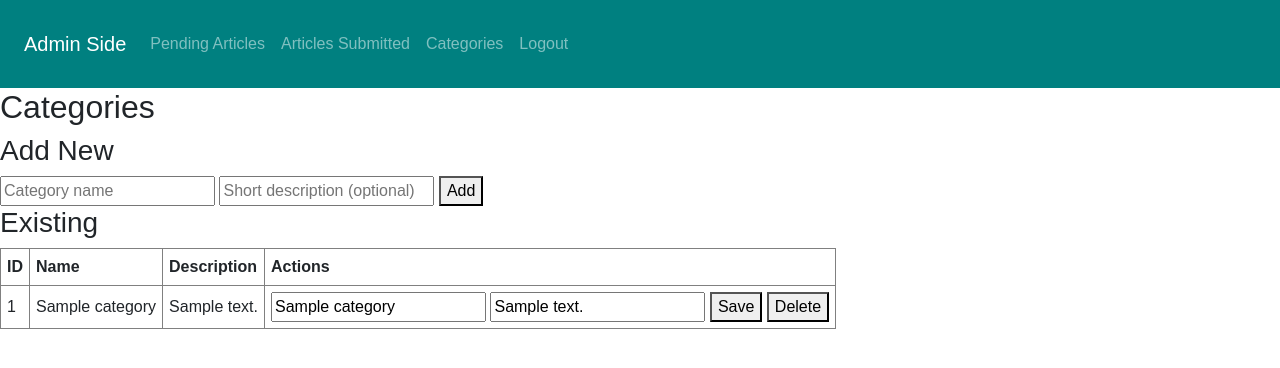
After one commit to eumysimouncastillo/school_newspaper, a PHP site: page /admin/categories.php in a window 1280 px wide. The commit adds this page. Shown: the top 368 px of the page. Run offline with PHP 8.4, Linux system fonts and the light colour scheme; the visitor is signed in with stand-in values (Sample User, id 1); tables that the repository leaves empty hold one stand-in row (values such as "Sample post").

Commit message:
categories

```diff
--- /dev/null
+++ b/admin/categories.php
@@ -0,0 +1,98 @@
+<?php
+require_once 'classloader.php'; // adjust path if needed
+// ensure only admins
+$userModel = new User();
+if (!$userModel->isAdmin()) {
+    header("Location: login.php");
+    exit;
+}
+
+$articleObj = new Article();
+
+if ($_SERVER['REQUEST_METHOD'] === 'POST') {
+    if (isset($_POST['createCategory'])) {
+        $name = trim($_POST['name']);
+        $desc = trim($_POST['description']);
+        $articleObj->createCategory($name, $desc);
+        header("Location: categories.php");
+        exit;
+    }
+    if (isset($_POST['updateCategory'])) {
+        $id = (int)$_POST['category_id'];
+        $name = trim($_POST['name']);
+        $desc = trim($_POST['description']);
+        $articleObj->updateCategory($id, $name, $desc);
+        header("Location: categories.php");
+        exit;
+    }
+    if (isset($_POST['deleteCategory'])) {
+        $id = (int)$_POST['category_id'];
+        $articleObj->deleteCategory($id);
+        header("Location: categories.php");
+        exit;
+    }
+}
+
+$categories = $articleObj->getCategories();
+?>
+
+<!doctype html>
+<html>
+<head>
+    <title>Manage Categories</title>
+
+    <link rel="stylesheet" href="https://cdn.jsdelivr.net/npm/bootstrap@4.6.2/dist/css/bootstrap.min.css" integrity="sha384-xOolHFLEh07PJGoPkLv1IbcEPTNtaed2xpHsD9ESMhqIYd0nLMwNLD69Npy4HI+N" crossorigin="anonymous">
+
+    <script src="https://code.jquery.com/jquery-3.7.0.js"></script>
+  <style>
+    body {
+      font-family: "Arial";
+    }
+    .article-image {
+      max-width: 100%;
+      height: auto;
+      margin-top: 10px;
+      border-radius: 8px;
+    }
+  </style>
+</head>
+<body>
+<?php include 'includes/navbar.php'; ?>
+<h2>Categories</h2>
+
+<h3>Add New</h3>
+<form method="post">
+    <input type="text" name="name" placeholder="Category name" required>
+    <input type="text" name="description" placeholder="Short description (optional)">
+    <button type="submit" name="createCategory">Add</button>
+</form>
+
+<h3>Existing</h3>
+<table border="1" cellpadding="6" cellspacing="0">
+<thead><tr><th>ID</th><th>Name</th><th>Description</th><th>Actions</th></tr></thead>
+<tbody>
+<?php foreach ($categories as $c): ?>
+<tr>
+    <td><?php echo $c['category_id']; ?></td>
+    <td><?php echo htmlspecialchars($c['name']); ?></td>
+    <td><?php echo htmlspecialchars($c['description']); ?></td>
+    <td>
+        <form style="display:inline" method="post">
+            <input type="hidden" name="category_id" value="<?php echo $c['category_id']; ?>">
+            <input type="text" name="name" value="<?php echo htmlspecialchars($c['name']); ?>" required>
+            <input type="text" name="description" value="<?php echo htmlspecialchars($c['description']); ?>">
+            <button type="submit" name="updateCategory">Save</button>
+        </form>
+
+        <form style="display:inline" method="post" onsubmit="return confirm('Delete this category?');">
+            <input type="hidden" name="category_id" value="<?php echo $c['category_id']; ?>">
+            <button type="submit" name="deleteCategory">Delete</button>
+        </form>
+    </td>
+</tr>
+<?php endforeach; ?>
+</tbody>
+</table>
+
+</body>
+</html>
--- a/admin/classes/Article.php
+++ b/admin/classes/Article.php
@@ -14,50 +14,64 @@ class Article extends Database {
      * @param int $author_id The ID of the author.
      * @return int The ID of the newly created article.
      */
-    public function createArticle($title, $content, $author_id) {
-        $sql = "INSERT INTO articles (title, content, author_id, is_active) VALUES (?, ?, ?, 1)";
-        return $this->executeNonQuery($sql, [$title, $content, $author_id]);
+    public function createArticle($title, $content, $author_id, $category_id = null) {
+        $sql = "INSERT INTO articles (title, category_id, content, author_id, is_active) VALUES (?, ?, ?, ?, 1)";
+        $this->executeNonQuery($sql, [$title, $category_id, $content, $author_id]);
+        return $this->pdo->lastInsertId();
     }
 
-    /**
+
+         /**
      * Retrieves articles from the database.
      * @param int|null $id The article ID to retrieve, or null for all articles.
      * @return array
      */
     public function getArticles($id = null) {
         if ($id) {
-            $sql = "SELECT * FROM articles WHERE article_id = ?";
+            $sql = "SELECT a.*, u.username, c.name AS category_name
+                    FROM articles a
+                    JOIN school_publication_users u ON a.author_id = u.user_id
+                    LEFT JOIN categories c ON a.category_id = c.category_id
+                    WHERE a.article_id = ?";
             return $this->executeQuerySingle($sql, [$id]);
         }
-        $sql = "SELECT * FROM articles
-                JOIN school_publication_users ON
-                articles.author_id = school_publication_users.user_id
-                ORDER BY articles.created_at DESC";
-
+        $sql = "SELECT a.*, u.username, c.name AS category_name
+                FROM articles a
+                JOIN school_publication_users u ON a.author_id = u.user_id
+                LEFT JOIN categories c ON a.category_id = c.category_id
+                ORDER BY a.created_at DESC";
         return $this->executeQuery($sql);
     }
 
     public function getActiveArticles($id = null) {
         if ($id) {
-            $sql = "SELECT * FROM articles WHERE article_id = ?";
+            $sql = "SELECT a.*, u.username, c.name AS category_name
+                    FROM articles a
+                    JOIN school_publication_users u ON a.author_id = u.user_id
+                    LEFT JOIN categories c ON a.category_id = c.category_id
+                    WHERE a.article_id = ? AND a.is_active = 1";
             return $this->executeQuerySingle($sql, [$id]);
         }
-        $sql = "SELECT * FROM articles
-                JOIN school_publication_users ON
-                articles.author_id = school_publication_users.user_id
-                WHERE is_active = 1 ORDER BY articles.created_at DESC";
-
+        $sql = "SELECT a.*, u.username, c.name AS category_name
+                FROM articles a
+                JOIN school_publication_users u ON a.author_id = u.user_id
+                LEFT JOIN categories c ON a.category_id = c.category_id
+                WHERE a.is_active = 1
+                ORDER BY a.created_at DESC";
         return $this->executeQuery($sql);
     }
 
-
     public function getArticlesByUserID($user_id) {
-        $sql = "SELECT * FROM articles
-                JOIN school_publication_users ON
-                articles.author_id = school_publication_users.user_id
-                WHERE author_id = ? ORDER BY articles.created_at DESC";
+        $sql = "SELECT a.*, u.username, c.name AS category_name
+                FROM articles a
+                JOIN school_publication_users u ON a.author_id = u.user_id
+                LEFT JOIN categories c ON a.category_id = c.category_id
+                WHERE a.author_id = ?
+                ORDER BY a.created_at DESC";
         return $this->executeQuery($sql, [$user_id]);
     }
+
+
 
     /**
      * Updates an article.
@@ -66,10 +80,11 @@ class Article extends Database {
      * @param string $content The new content.
      * @return int The number of affected rows.
      */
-    public function updateArticle($id, $title, $content) {
-        $sql = "UPDATE articles SET title = ?, content = ? WHERE article_id = ?";
-        return $this->executeNonQuery($sql, [$title, $content, $id]);
+    public function updateArticle($id, $title, $content, $category_id = null) {
+        $sql = "UPDATE articles SET title = ?, content = ?, category_id = ? WHERE article_id = ?";
+        return $this->executeNonQuery($sql, [$title, $content, $category_id, $id]);
     }
+
 
     /**
      * Toggles the visibility (is_active status) of an article.
@@ -112,6 +127,33 @@ class Article extends Database {
         return $this->executeNonQuery($sql, [$user_id, $message]);
     }
 
+    // Categories CRUD
+    public function createCategory($name, $description = null) {
+        $sql = "INSERT INTO categories (name, description) VALUES (?, ?)";
+        return $this->executeNonQuery($sql, [$name, $description]);
+    }
+
+    public function getCategories($id = null) {
+        if ($id) {
+            $sql = "SELECT * FROM categories WHERE category_id = ?";
+            return $this->executeQuerySingle($sql, [$id]);
+        }
+        $sql = "SELECT * FROM categories ORDER BY name ASC";
+        return $this->executeQuery($sql);
+    }
+
+    public function updateCategory($id, $name, $description = null) {
+        $sql = "UPDATE categories SET name = ?, description = ? WHERE category_id = ?";
+        return $this->executeNonQuery($sql, [$name, $description, $id]);
+    }
+
+    public function deleteCategory($id) {
+        // This will set articles.category_id to NULL because of ON DELETE SET NULL
+        $sql = "DELETE FROM categories WHERE category_id = ?";
+        return $this->executeNonQuery($sql, [$id]);
+    }
+
+
 
 }
 ?>
--- a/admin/includes/navbar.php
+++ b/admin/includes/navbar.php
@@ -12,6 +12,9 @@
         <a class="nav-link" href="articles_submitted.php">Articles Submitted</a>
       </li>
       <li class="nav-item">
+        <a class="nav-link" href="categories.php">Categories</a>
+      </li>
+      <li class="nav-item">
         <a class="nav-link" href="core/handleForms.php?logoutUserBtn=1">Logout</a>
       </li>
     </ul>
```
Also changed, not shown: schema.sql (+13 -0 lines), writer/classes/Article.php (+65 -20 lines), writer/core/handleForms.php (+54 -25 lines), writer/index.php (+59 -0 lines).
